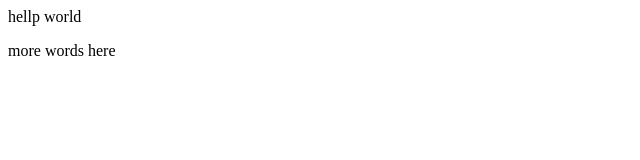
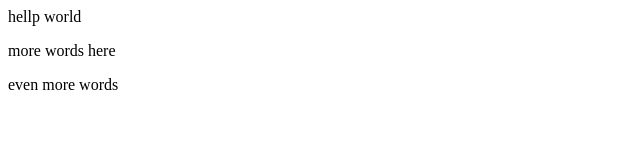
Before and after one commit to hmgruen/IS424_test, a plain HTML site: page index.html in a window 1280 px wide. Shown: the whole page, without its empty margins (0-640 px from the left). Drawn offline with Linux system fonts and the light colour scheme.

Commit message:
bonus words

```diff
--- a/index.html
+++ b/index.html
@@ -10,6 +10,7 @@
 <body>
     <p>hellp world</p>
     <p>more words here</p>
+    <p>even more words</p>
 
 </body>
 
```
